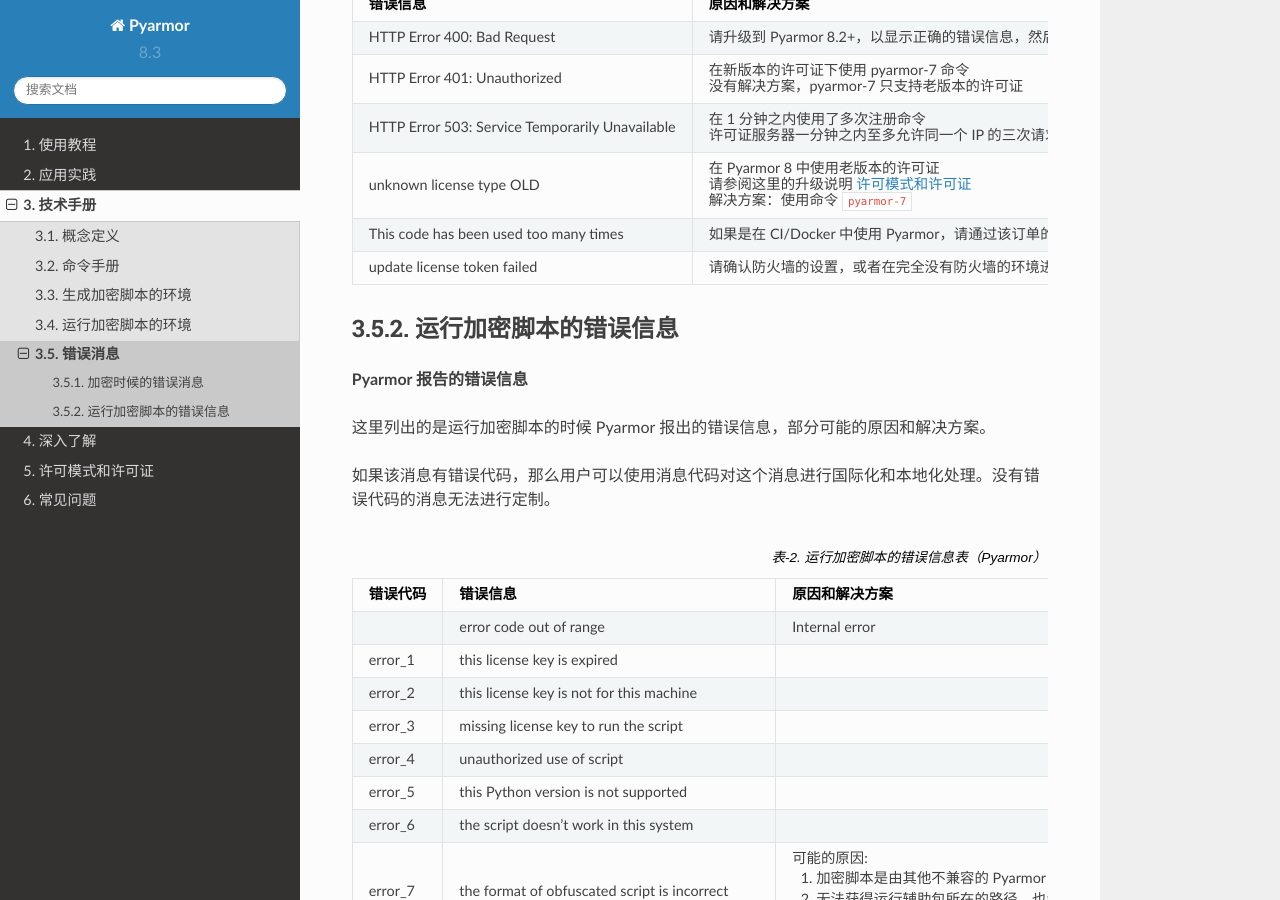
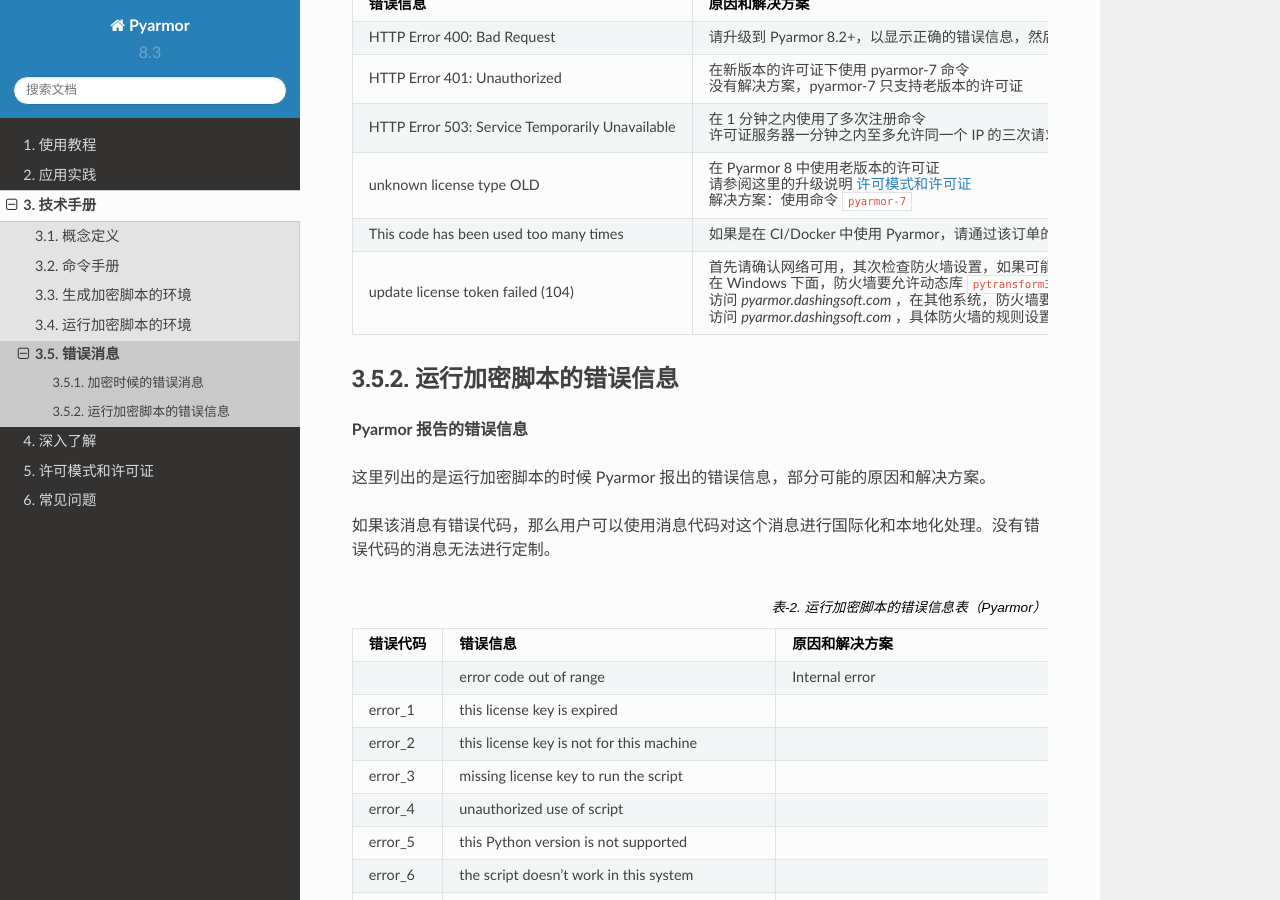
Before and after one commit to dashingsoft/pyarmor-docs-zh, a Sphinx documentation site: the page built from docs/reference/errors.rst, in a window 1280 px wide and 900 px high, scrolled down 944 px. Built offline with Sphinx 7.4.7 and the Read the Docs theme 2.0.0, drawn with Linux system fonts in a browser that asks for light colours.

Commit message:
说明防火墙可能导致注册失败

```diff
--- a/docs/how-to/register.rst
+++ b/docs/how-to/register.rst
@@ -20,6 +20,7 @@
 2. 安装 Pyarmor 8.2 以上的版本的设备，
 3. 当前设备需要能够访问互联网
 4. 确定许可证需要绑定的产品名称，如果是在非商业化产品中使用，产品名称使用 ``non-profits``
+5. 如果有防火墙，那么在 Windows 下面，防火墙要允许动态库 ``pytransform3.pyd`` 访问 `pyarmor.dashingsoft.com` ，在其他系统，防火墙要允许 ``pytransform3.so`` 访问 `pyarmor.dashingsoft.com` ，具体防火墙的规则设置请参阅防火墙的文档。
 
 使用基础版和专家版许可证
 ========================
--- a/docs/reference/errors.rst
+++ b/docs/reference/errors.rst
@@ -66,8 +66,10 @@
        解决方案：使用命令 ``pyarmor-7``
    * - This code has been used too many times
      - 如果是在 CI/Docker 中使用 Pyarmor，请通过该订单的注册邮箱发送订单信息到 pyarmor@163.com 以解锁该订单
-   * - update license token failed
-     - 请确认防火墙的设置，或者在完全没有防火墙的环境进行测试。
+   * - update license token failed (104)
+     - 首先请确认网络可用，其次检查防火墙设置，如果可能的话，暂时关闭防火墙进行测试。
+
+       在 Windows 下面，防火墙要允许动态库 ``pytransform3.pyd`` 访问 `pyarmor.dashingsoft.com` ，在其他系统，防火墙要允许 ``pytransform3.so`` 访问 `pyarmor.dashingsoft.com` ，具体防火墙的规则设置请参阅防火墙的文档。
 
 
 运行加密脚本的错误信息
```
Also changed, not shown: docs/questions.rst (+9 -0 lines).
